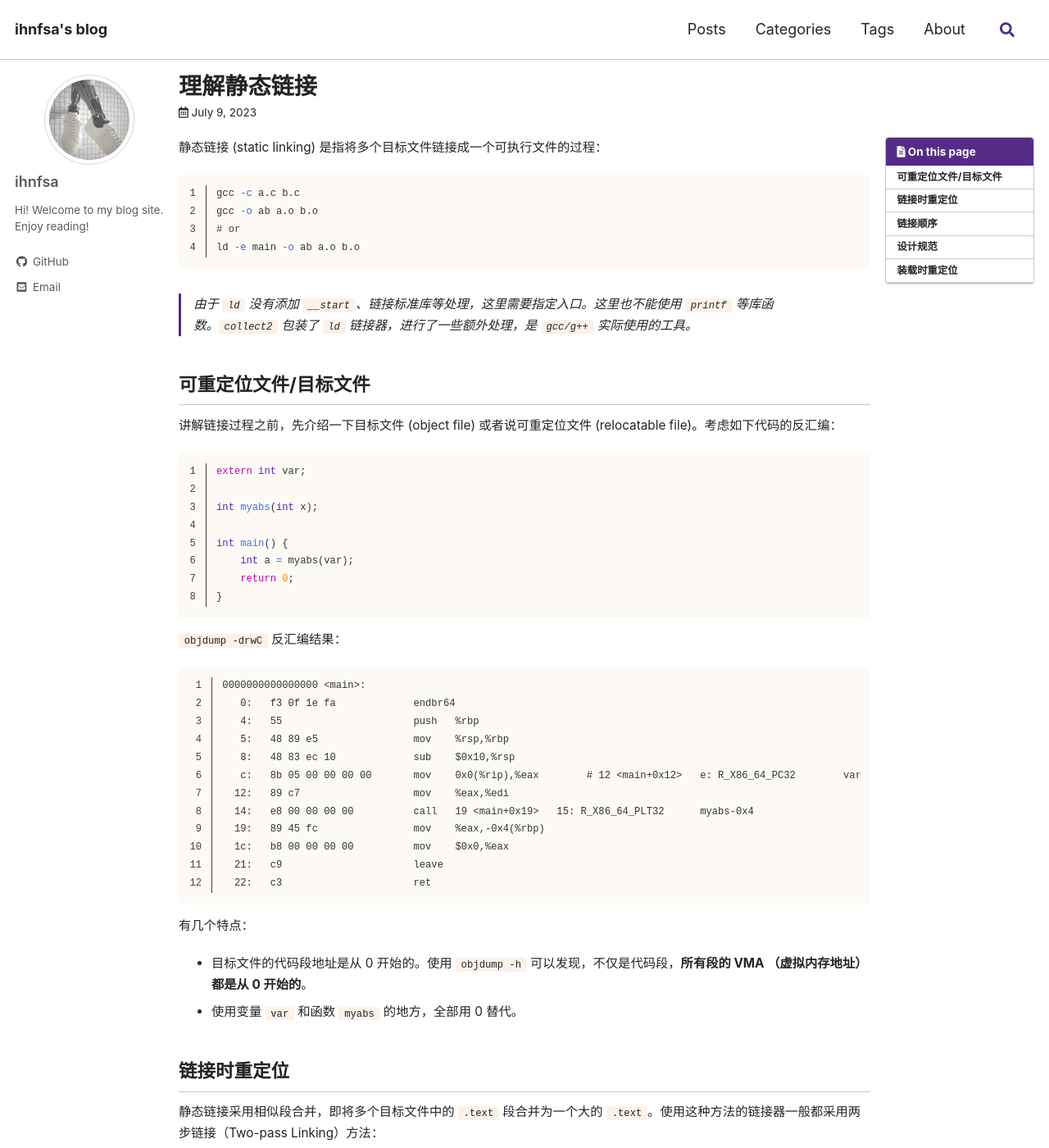
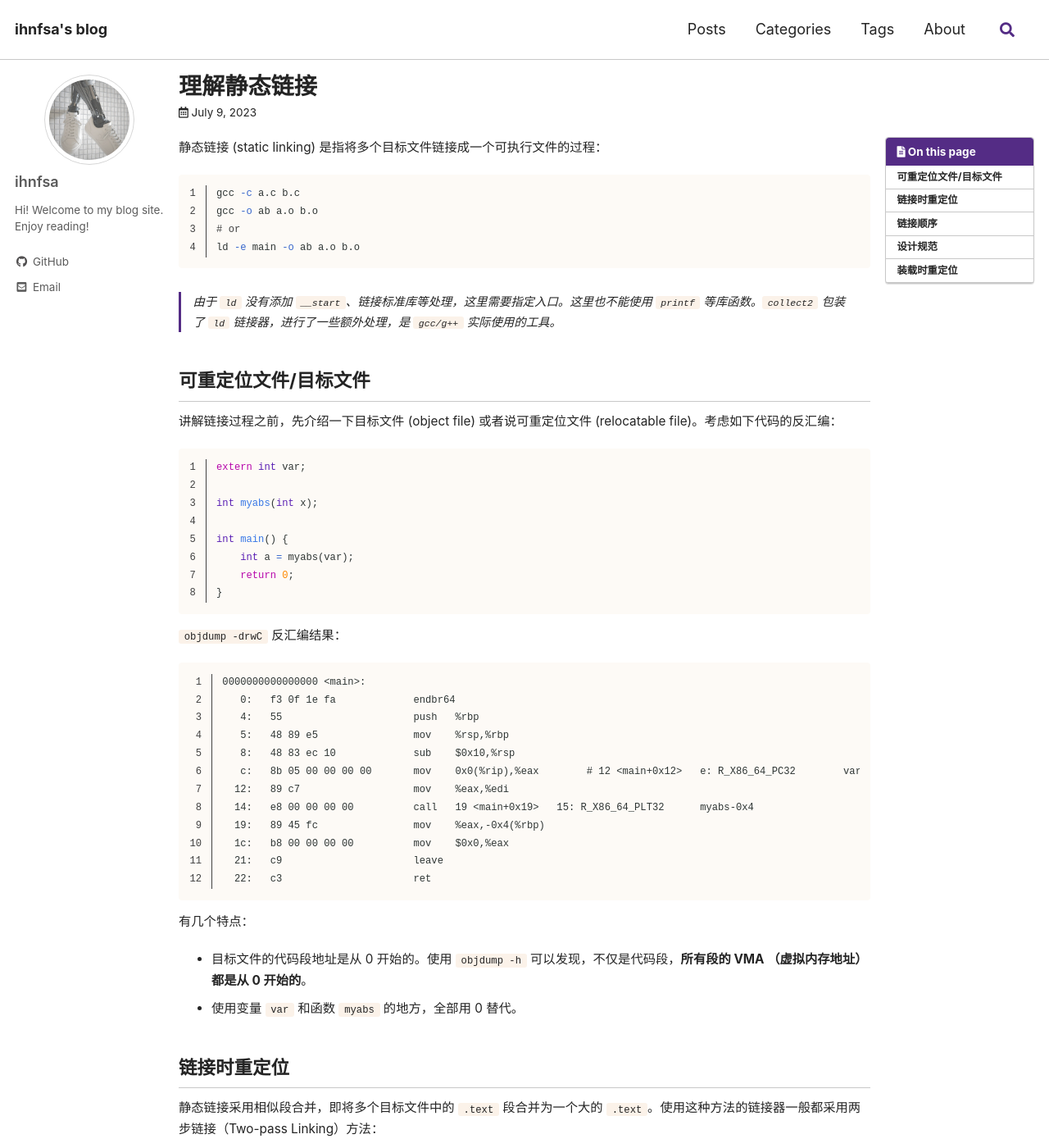
Before and after one commit to ihnfsax/ihnfsax.github.io, a Jekyll site: the page built from _posts/2023-07-09-static-linking.md, in a window 1280 px wide and 1400 px high. Shown: the whole window at 82% size. Built offline with Jekyll 4.4.1, drawn with Linux system fonts in a browser that asks for light colours; cached includes are drawn as plain includes; some web fonts are replaced; comment, search, counter and statistics services are not loaded.

Commit message:
Smaller blockquote fontsize

```diff
--- a/_sass/minimal-mistakes/_page.scss
+++ b/_sass/minimal-mistakes/_page.scss
@@ -117,9 +117,12 @@ body {
   > p,
   > ol,
   > ul,
-  > dl,
+  > dl {
+    font-size: 0.85em;
+  }
+
   > blockquote {
-    font-size: 0.85em;
+    font-size: 0.8em;
   }
 
   /* paragraph indents */
```
